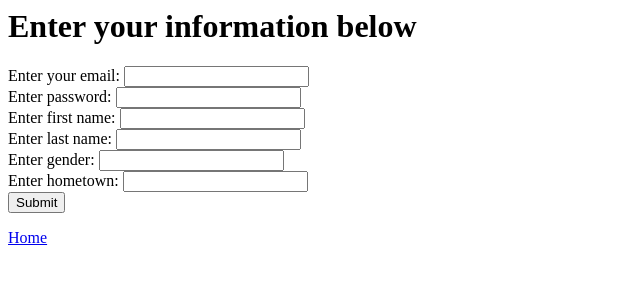
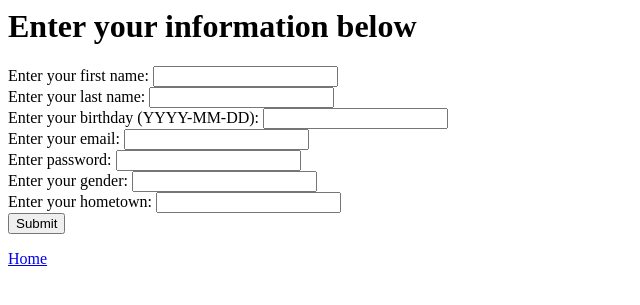
Before and after one commit to mmeah16/Photoshare, a Flask app: page /register in a window 1280 px wide. Shown: the top 305 px of the page, without its empty margins (0-640 px from the left). Run offline with Flask 2, Linux system fonts and the light colour scheme; data comes from the database, SQL or seed files in the repository.

Commit message:
update register.html

```diff
--- a/Documents/CS460/skeleton/templates/register.html
+++ b/Documents/CS460/skeleton/templates/register.html
@@ -10,34 +10,27 @@
             <h1>Enter your information below</h1>
         </div>
         <div id="content">
+            <form method="post" action="{{ url_for('register_user') }}">
+                <label for="fname">Enter your first name:</label>
+                <input type="text" name="fname" /><br />
 
-            <form method="post" action="{{ url_for('register_user') }}">
-            <!--
-                <label for="user_id">Enter username:</label>
-                <input type="username" name="username" /><br />
-            -->
+                <label for="lname">Enter your last name:</label>
+                <input type="text" name="lname" /><br />
+
+                <label for="dob">Enter your birthday (YYYY-MM-DD):</label>
+                <input type="dob" name="dob" /><br />
 
                 <label for="email">Enter your email:</label>
                 <input type="email" name="email" /><br />
-
                 <label for="password">Enter password:</label>
                 <input type="password" name="password" /><br />
 
-                <label for="fname">Enter first name:</label>
-                <input type="text" name="fname" /><br />
 
-                <label for="lname">Enter last name:</label>
-                <input type="text" name="lname" /><br />
-
-                <label for="gender">Enter gender:</label>
+                <label for="gender">Enter your gender:</label>
                 <input type="text" name="gender" /><br />
-            <!--
-                <label for="dob">Enter your date of birth:</label>
-                <input type="date" name="dob" /><br />
-            -->
 
 
-                <label for="hometown">Enter hometown:</label>
+                <label for="hometown">Enter your hometown:</label>
                 <input type="text" name="hometown" /><br />
 
                 <input type="submit" />
```
